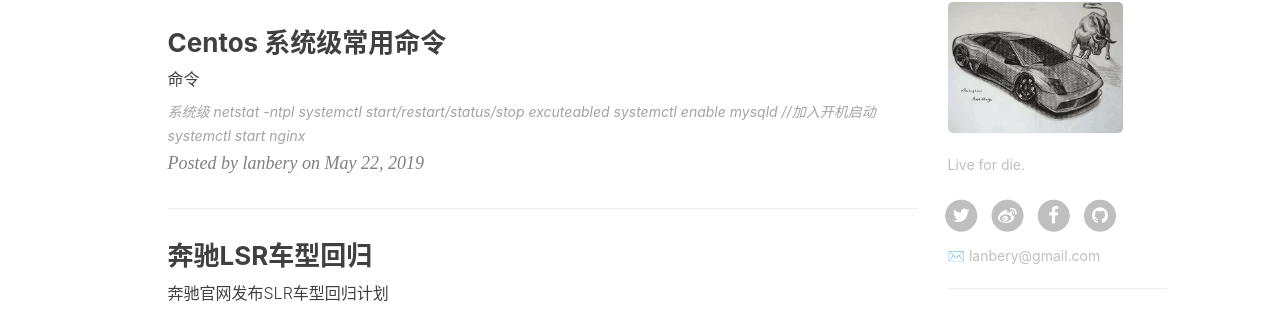
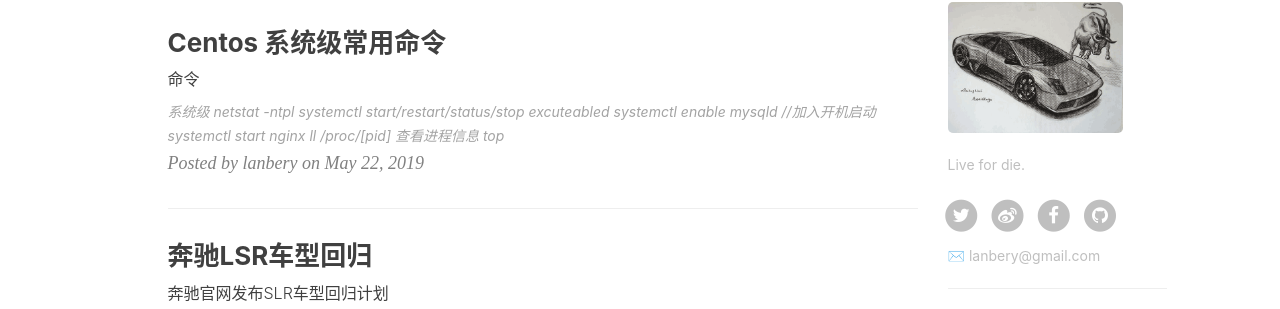
Before and after one commit to lanbery/lanbery.github.io, a Jekyll site: the page built from index.html, in a window 1280 px wide. Shown: the part 656-965 px from the top of the page. Built offline with Jekyll 4.4.1, drawn with Linux system fonts in a browser that asks for light colours; nearby versions of some CDN libraries; the list of posts is cut into pages by our own code; comment, search, counter and statistics services are not loaded.

Commit message:
add wiki

```diff
--- a/_posts/2019-05-22-Centos-Commands.md
+++ b/_posts/2019-05-22-Centos-Commands.md
@@ -19,3 +19,6 @@ tags:
 	systemctl enable mysqld //加入开机启动
 	systemctl start nginx
 </code>
+
+## ll /proc/[pid] 查看进程信息
+top
```
